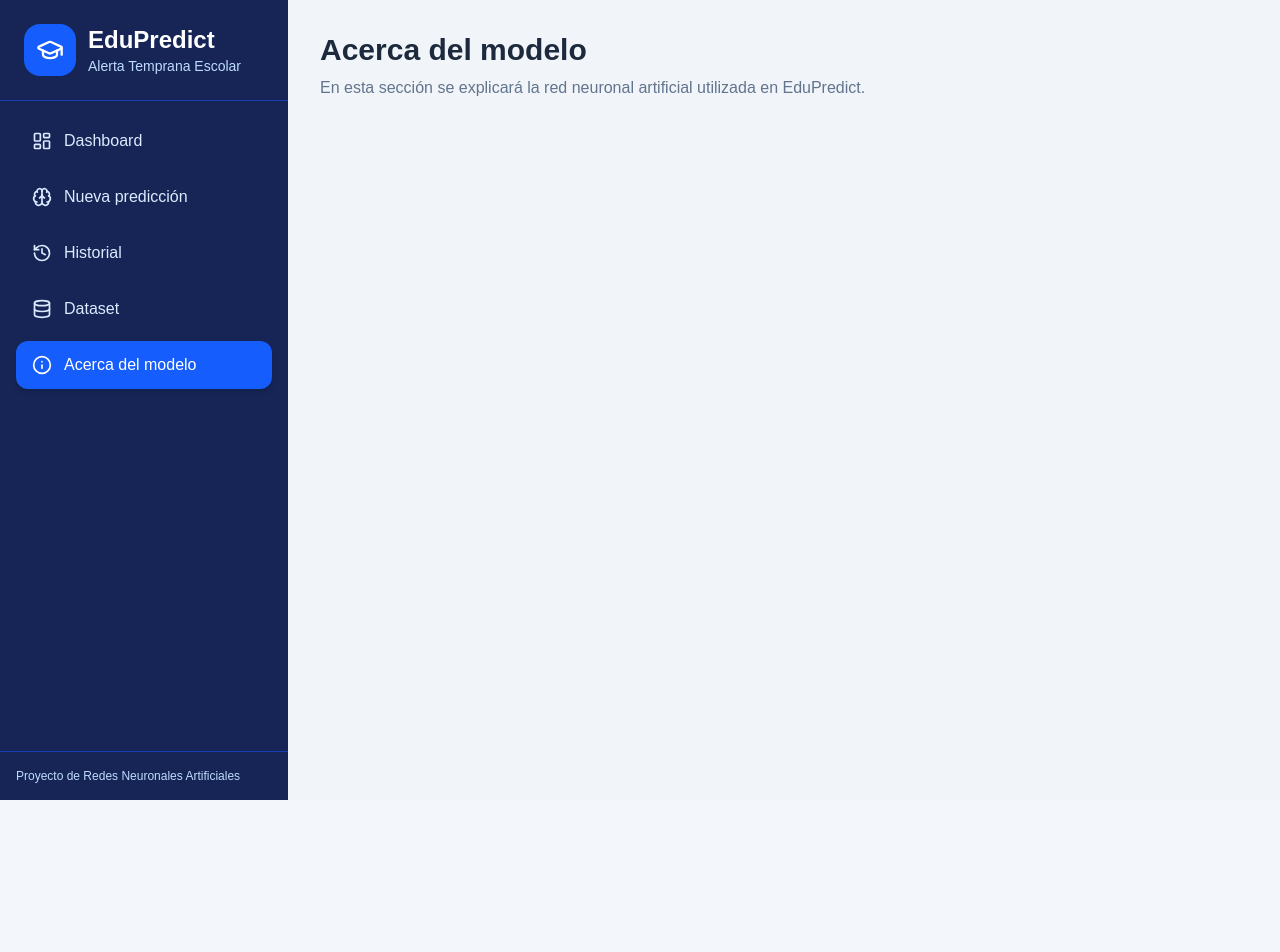
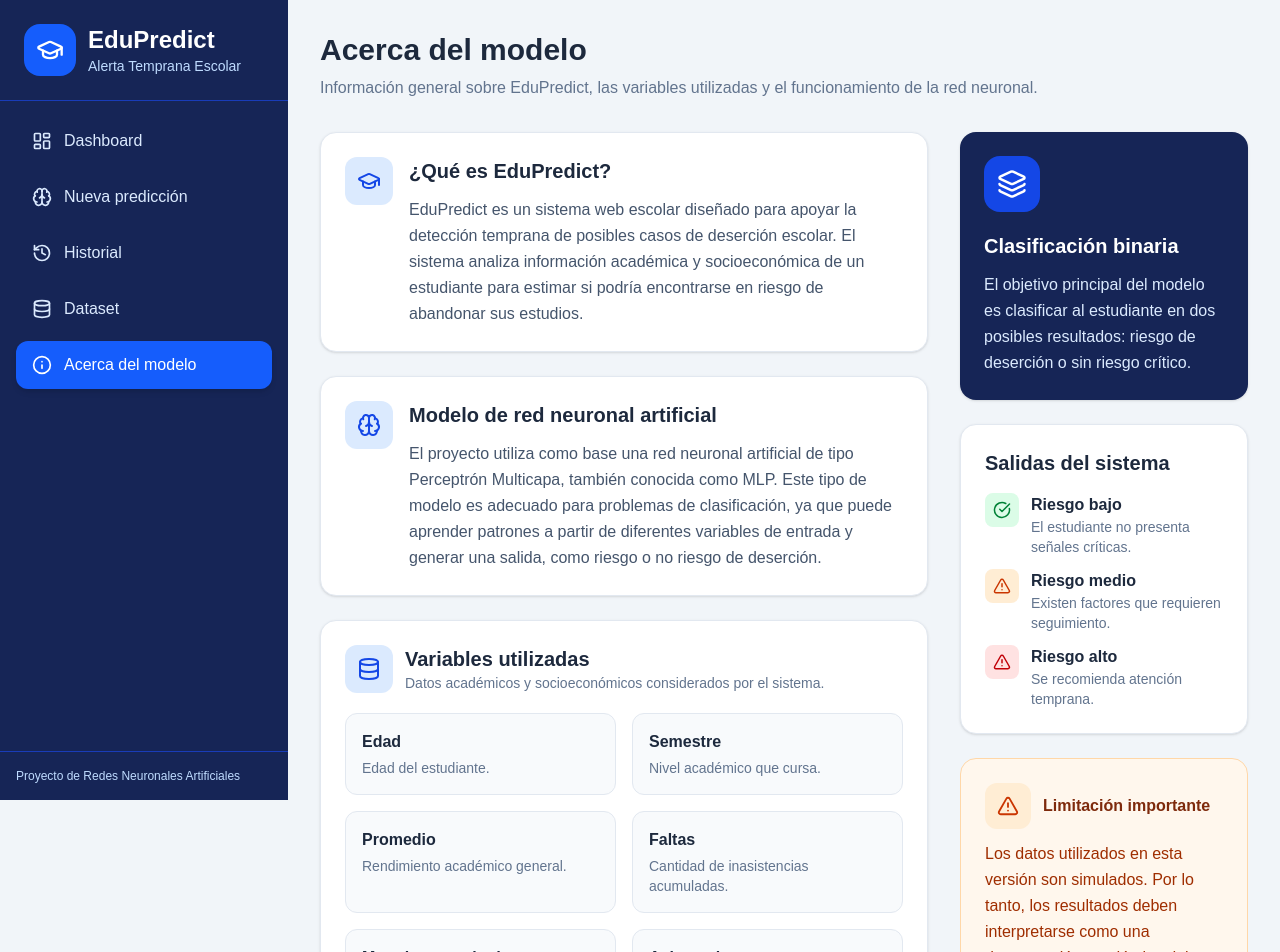
Before and after one commit to CarlosGuia2222/edupredict-sistema, a React (Vite) app in the folder frontend/: page /acerca in a window 1280 px wide. Shown: the top 952 px of the page. Before the commit the page ends 800 px from the top, so only its background shows below. Built offline with nearby package versions, Linux system fonts and the light colour scheme.

Commit message:
Crear pagina acerca del modelo

```diff
--- a/frontend/src/pages/Acerca.jsx
+++ b/frontend/src/pages/Acerca.jsx
@@ -1,14 +1,240 @@
+import {
+  Brain,
+  Database,
+  GraduationCap,
+  Layers,
+  AlertTriangle,
+  CheckCircle,
+  Workflow,
+} from 'lucide-react'
+
 function Acerca() {
   return (
     <section>
-      <h2 className="text-3xl font-bold text-slate-800">
-        Acerca del modelo
-      </h2>
-      <p className="text-slate-500 mt-2">
-        En esta sección se explicará la red neuronal artificial utilizada en EduPredict.
-      </p>
+      <div className="mb-8">
+        <h2 className="text-3xl font-bold text-slate-800">
+          Acerca del modelo
+        </h2>
+        <p className="text-slate-500 mt-2">
+          Información general sobre EduPredict, las variables utilizadas y el funcionamiento de la red neuronal.
+        </p>
+      </div>
+
+      <div className="grid grid-cols-1 xl:grid-cols-3 gap-8">
+        <div className="xl:col-span-2 space-y-6">
+          <InfoBlock
+            icon={GraduationCap}
+            title="¿Qué es EduPredict?"
+            text="EduPredict es un sistema web escolar diseñado para apoyar la detección temprana de posibles casos de deserción escolar. El sistema analiza información académica y socioeconómica de un estudiante para estimar si podría encontrarse en riesgo de abandonar sus estudios."
+          />
+
+          <InfoBlock
+            icon={Brain}
+            title="Modelo de red neuronal artificial"
+            text="El proyecto utiliza como base una red neuronal artificial de tipo Perceptrón Multicapa, también conocida como MLP. Este tipo de modelo es adecuado para problemas de clasificación, ya que puede aprender patrones a partir de diferentes variables de entrada y generar una salida, como riesgo o no riesgo de deserción."
+          />
+
+          <div className="bg-white rounded-2xl shadow-sm border border-slate-200 p-6">
+            <div className="flex items-center gap-3 mb-5">
+              <div className="bg-blue-100 text-blue-700 p-3 rounded-xl">
+                <Database size={24} />
+              </div>
+
+              <div>
+                <h3 className="text-xl font-bold text-slate-800">
+                  Variables utilizadas
+                </h3>
+                <p className="text-sm text-slate-500">
+                  Datos académicos y socioeconómicos considerados por el sistema.
+                </p>
+              </div>
+            </div>
+
+            <div className="grid grid-cols-1 md:grid-cols-2 gap-4">
+              <VariableCard title="Edad" description="Edad del estudiante." />
+              <VariableCard title="Semestre" description="Nivel académico que cursa." />
+              <VariableCard title="Promedio" description="Rendimiento académico general." />
+              <VariableCard title="Faltas" description="Cantidad de inasistencias acumuladas." />
+              <VariableCard title="Materias reprobadas" description="Número de materias no aprobadas." />
+              <VariableCard title="Asistencia" description="Porcentaje de asistencia escolar." />
+              <VariableCard title="Créditos aprobados" description="Avance académico del estudiante." />
+              <VariableCard title="Tiempo de traslado" description="Minutos aproximados para llegar a la institución." />
+              <VariableCard title="Beca" description="Indica si cuenta con apoyo económico." />
+              <VariableCard title="Trabaja" description="Indica si trabaja mientras estudia." />
+              <VariableCard title="Acceso a internet" description="Condición tecnológica del estudiante." />
+              <VariableCard title="Apoyo familiar" description="Apoyo externo durante sus estudios." />
+            </div>
+          </div>
+
+          <div className="bg-white rounded-2xl shadow-sm border border-slate-200 p-6">
+            <div className="flex items-center gap-3 mb-5">
+              <div className="bg-purple-100 text-purple-700 p-3 rounded-xl">
+                <Workflow size={24} />
+              </div>
+
+              <div>
+                <h3 className="text-xl font-bold text-slate-800">
+                  Flujo del sistema
+                </h3>
+                <p className="text-sm text-slate-500">
+                  Proceso general que sigue EduPredict para generar una predicción.
+                </p>
+              </div>
+            </div>
+
+            <div className="space-y-4">
+              <Step number="1" title="Captura de datos" text="El usuario ingresa los datos del estudiante desde el formulario de nueva predicción." />
+              <Step number="2" title="Preparación de información" text="Los datos se organizan en variables académicas y socioeconómicas." />
+              <Step number="3" title="Análisis del modelo" text="La red neuronal analiza los valores de entrada para estimar el riesgo de deserción." />
+              <Step number="4" title="Resultado visual" text="El sistema muestra el nivel de riesgo, probabilidad estimada y factores detectados." />
+            </div>
+          </div>
+        </div>
+
+        <aside className="space-y-6">
+          <div className="bg-blue-950 text-white rounded-2xl shadow-sm p-6">
+            <div className="bg-blue-700 w-14 h-14 rounded-2xl flex items-center justify-center mb-5">
+              <Layers size={30} />
+            </div>
+
+            <h3 className="text-xl font-bold">
+              Clasificación binaria
+            </h3>
+
+            <p className="text-blue-100 mt-3 leading-relaxed">
+              El objetivo principal del modelo es clasificar al estudiante en dos posibles resultados:
+              riesgo de deserción o sin riesgo crítico.
+            </p>
+          </div>
+
+          <div className="bg-white rounded-2xl shadow-sm border border-slate-200 p-6">
+            <h3 className="text-xl font-bold text-slate-800 mb-4">
+              Salidas del sistema
+            </h3>
+
+            <div className="space-y-3">
+              <OutputItem
+                icon={CheckCircle}
+                title="Riesgo bajo"
+                text="El estudiante no presenta señales críticas."
+                color="green"
+              />
+
+              <OutputItem
+                icon={AlertTriangle}
+                title="Riesgo medio"
+                text="Existen factores que requieren seguimiento."
+                color="orange"
+              />
+
+              <OutputItem
+                icon={AlertTriangle}
+                title="Riesgo alto"
+                text="Se recomienda atención temprana."
+                color="red"
+              />
+            </div>
+          </div>
+
+          <div className="bg-orange-50 border border-orange-200 rounded-2xl p-6">
+            <div className="flex items-center gap-3 mb-3">
+              <div className="bg-orange-100 text-orange-700 p-3 rounded-xl">
+                <AlertTriangle size={22} />
+              </div>
+
+              <h3 className="font-bold text-orange-900">
+                Limitación importante
+              </h3>
+            </div>
+
+            <p className="text-orange-800 leading-relaxed">
+              Los datos utilizados en esta versión son simulados. Por lo tanto, los resultados deben interpretarse
+              como una demostración académica del funcionamiento de una red neuronal, no como una herramienta definitiva
+              para tomar decisiones reales.
+            </p>
+          </div>
+        </aside>
+      </div>
     </section>
   )
 }
 
+function InfoBlock({ icon: Icon, title, text }) {
+  return (
+    <div className="bg-white rounded-2xl shadow-sm border border-slate-200 p-6">
+      <div className="flex items-start gap-4">
+        <div className="bg-blue-100 text-blue-700 p-3 rounded-xl">
+          <Icon size={24} />
+        </div>
+
+        <div>
+          <h3 className="text-xl font-bold text-slate-800">
+            {title}
+          </h3>
+          <p className="text-slate-600 mt-3 leading-relaxed">
+            {text}
+          </p>
+        </div>
+      </div>
+    </div>
+  )
+}
+
+function VariableCard({ title, description }) {
+  return (
+    <div className="border border-slate-200 rounded-xl p-4 bg-slate-50">
+      <h4 className="font-semibold text-slate-800">
+        {title}
+      </h4>
+      <p className="text-sm text-slate-500 mt-1">
+        {description}
+      </p>
+    </div>
+  )
+}
+
+function Step({ number, title, text }) {
+  return (
+    <div className="flex gap-4">
+      <div className="w-9 h-9 rounded-full bg-blue-700 text-white flex items-center justify-center font-bold shrink-0">
+        {number}
+      </div>
+
+      <div>
+        <h4 className="font-semibold text-slate-800">
+          {title}
+        </h4>
+        <p className="text-slate-500 text-sm mt-1">
+          {text}
+        </p>
+      </div>
+    </div>
+  )
+}
+
+function OutputItem({ icon: Icon, title, text, color }) {
+  const styles = {
+    green: 'bg-green-100 text-green-700',
+    orange: 'bg-orange-100 text-orange-700',
+    red: 'bg-red-100 text-red-700',
+  }
+
+  return (
+    <div className="flex gap-3">
+      <div className={`p-2 rounded-lg h-fit ${styles[color]}`}>
+        <Icon size={18} />
+      </div>
+
+      <div>
+        <h4 className="font-semibold text-slate-800">
+          {title}
+        </h4>
+        <p className="text-sm text-slate-500">
+          {text}
+        </p>
+      </div>
+    </div>
+  )
+}
+
 export default Acerca
```
